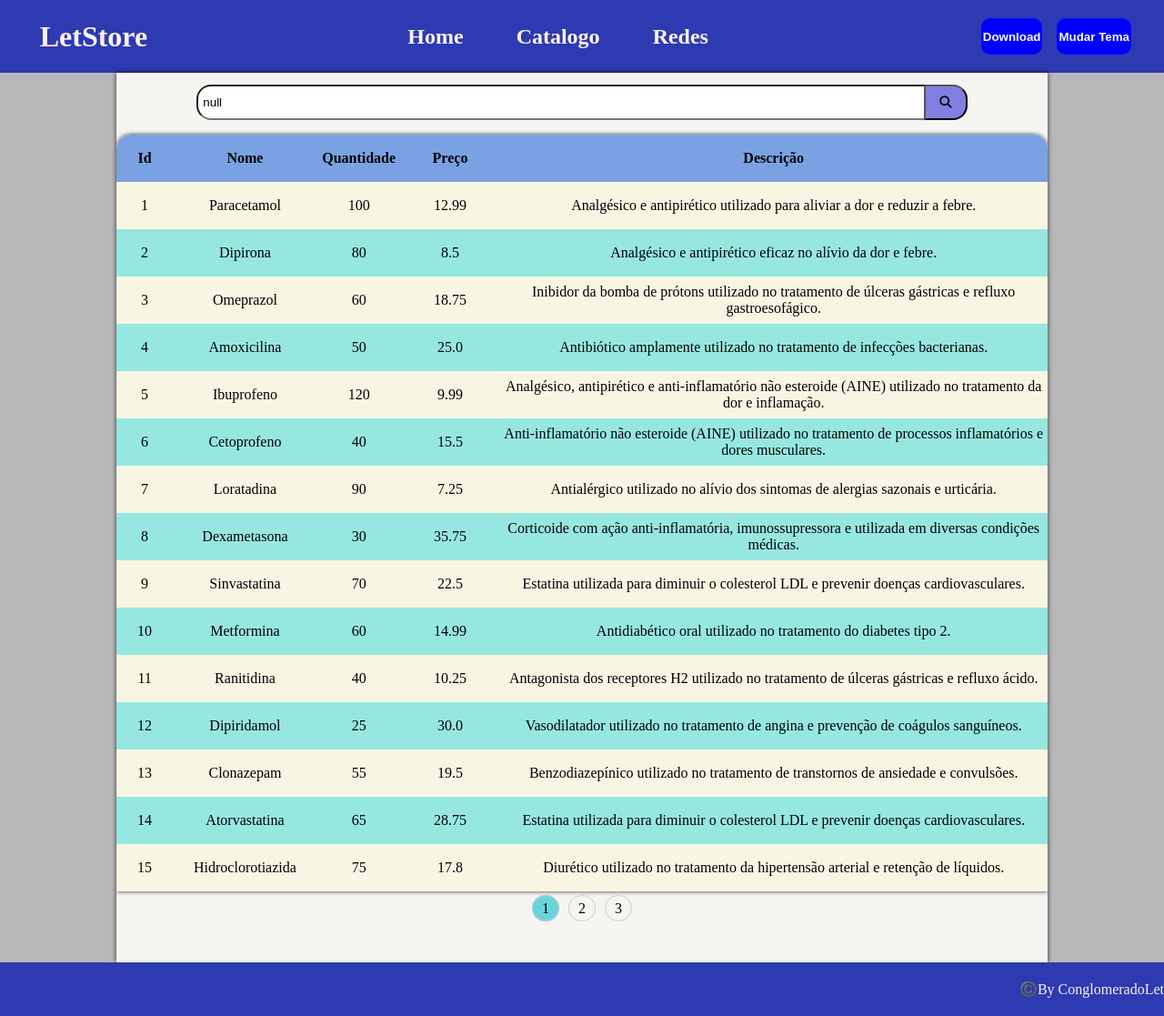
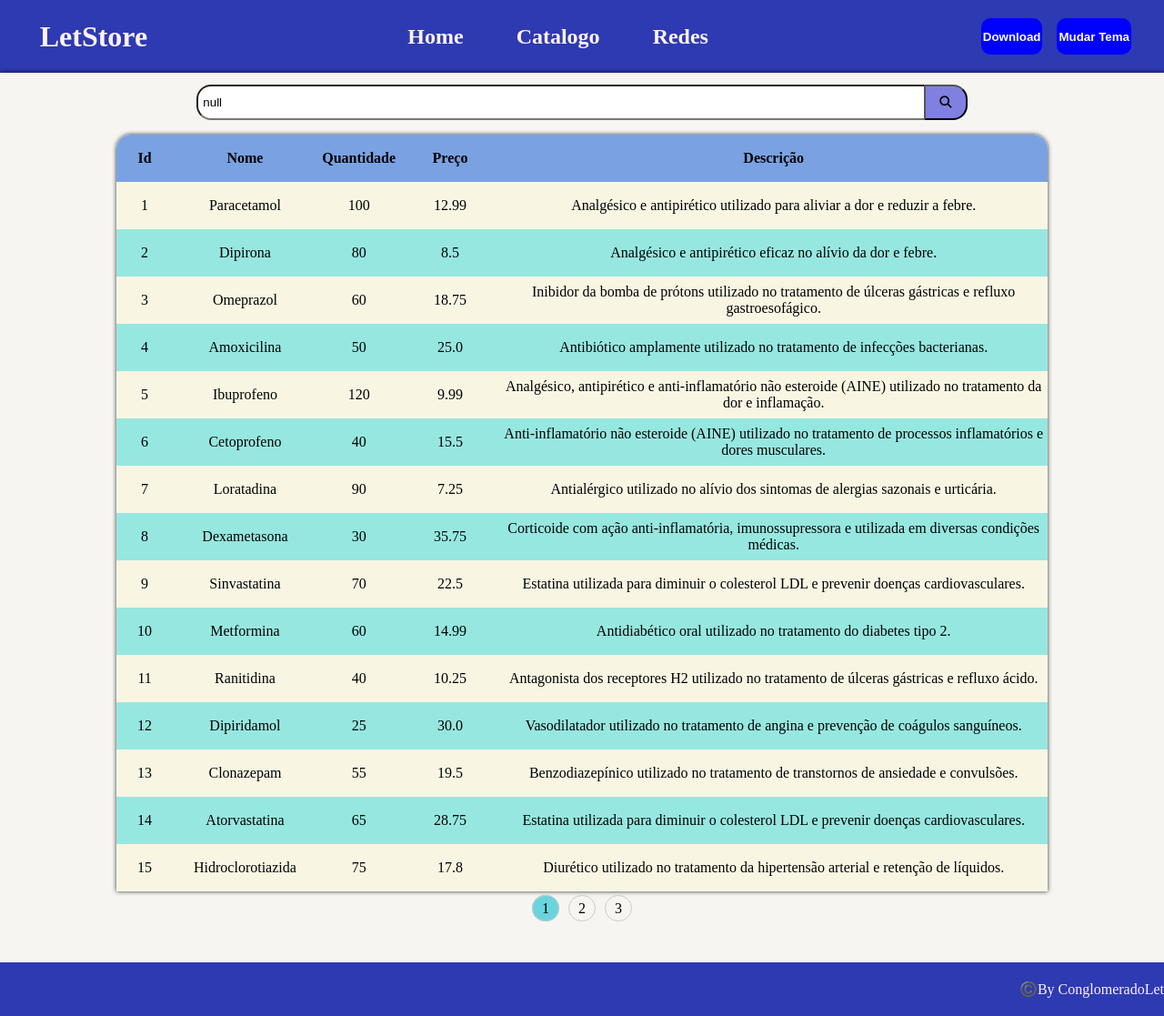
Before and after one commit to VerttB/TrabalhoEDII, a Flask app: page /catalogo in a window 1280 px wide. Shown: the whole page at 91% size. Run offline with Flask 3, Linux system fonts and the light colour scheme; some libraries are stand-ins or nearby versions.

Commit message:
media screen

```diff
--- /dev/null
+++ b/static/styles/media.css
@@ -0,0 +1,11 @@
+@media (max-width: 1920px){
+
+    .bloco{
+        width: 100vw;
+        margin: 0px;
+    }
+
+    .table{
+        width: 80%;
+    }
+}
--- a/templates/header.html
+++ b/templates/header.html
@@ -5,6 +5,7 @@
     <link rel="stylesheet" href="{{url_for('static', filename='styles/reset.css')}}">
     <link rel="stylesheet" href="{{ url_for('static', filename='styles/indexStyle.css') }}">
     <link rel="stylesheet" href="https://cdnjs.cloudflare.com/ajax/libs/font-awesome/6.5.2/css/all.min.css" integrity="sha512-SnH5WK+bZxgPHs44uWIX+LLJAJ9/2PkPKZ5QiAj6Ta86w+fsb2TkcmfRyVX3pBnMFcV7oQPJkl9QevSCWr3W6A==" crossorigin="anonymous" referrerpolicy="no-referrer" />
+    <link rel="stylesheet" href="{{ url_for('static', filename='styles/media.css') }}">
     <title>Document</title>
 </head>
 <header class="cabecalho">
```
Also changed, not shown: static/styles/catalogo.css (line endings or trailing spaces), static/styles/indexStyle.css (line endings or trailing spaces).
